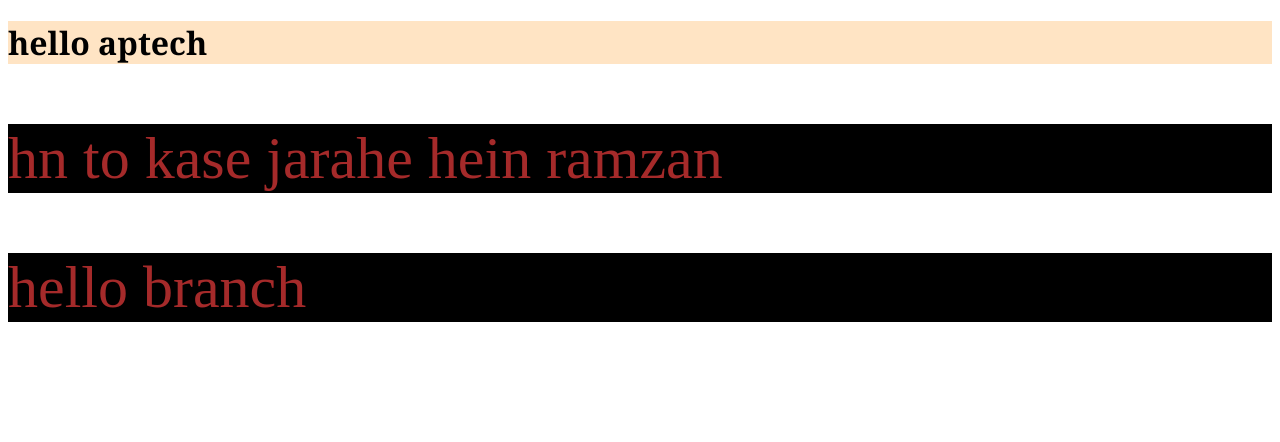
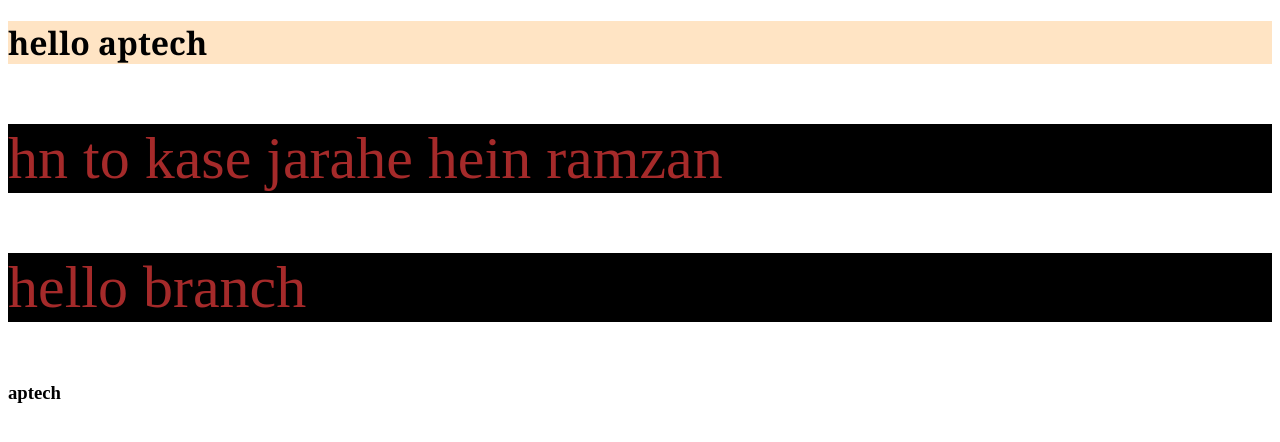
Before and after one commit to muneebaptech/Github-local, a plain HTML site: page index.html in a window 1280 px wide. Drawn offline with Linux system fonts and the light colour scheme.

Commit message:
add new feature

```diff
--- a/index.html
+++ b/index.html
@@ -11,5 +11,6 @@
     <p>hn to kase jarahe hein ramzan</p>
 
     <p>hello branch</p>
+    <h3>aptech</h3>
 </body>
 </html>
```
